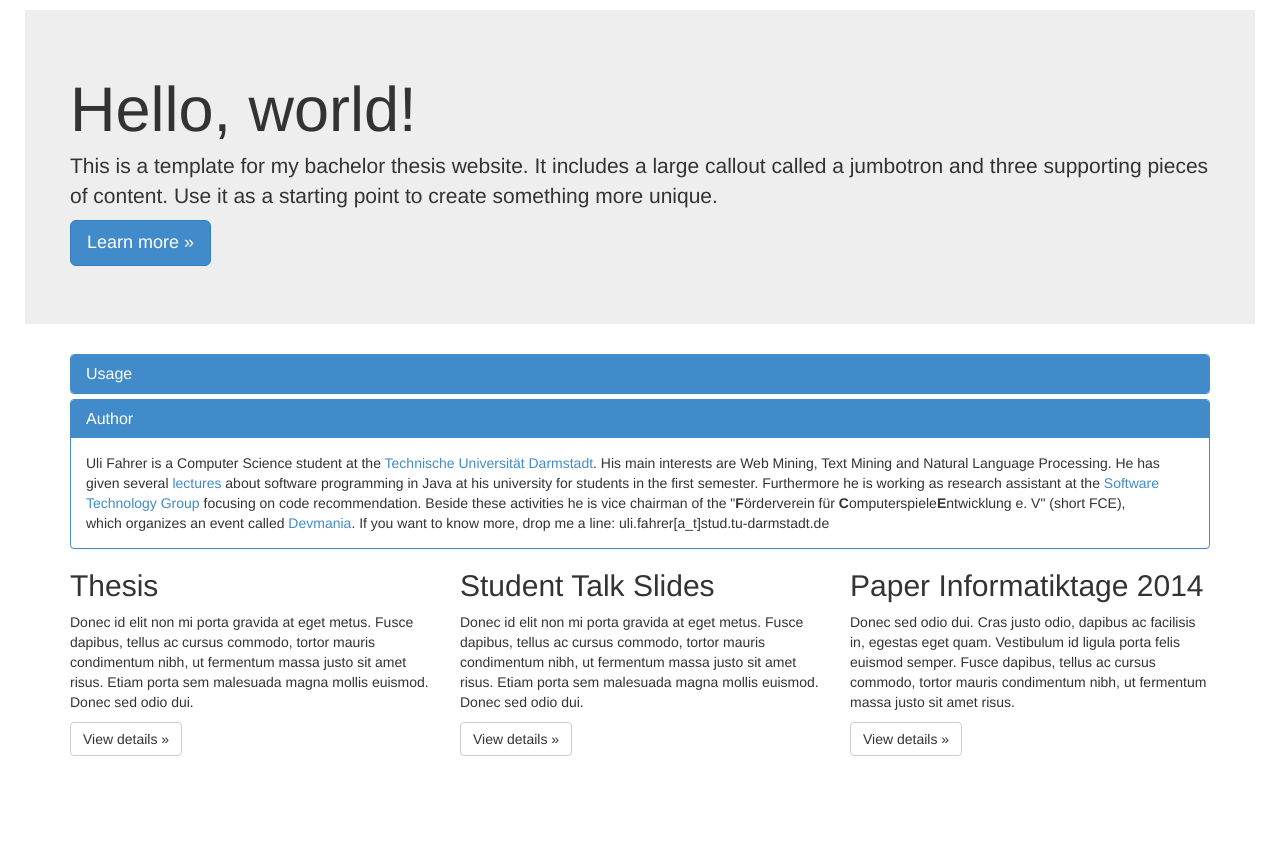
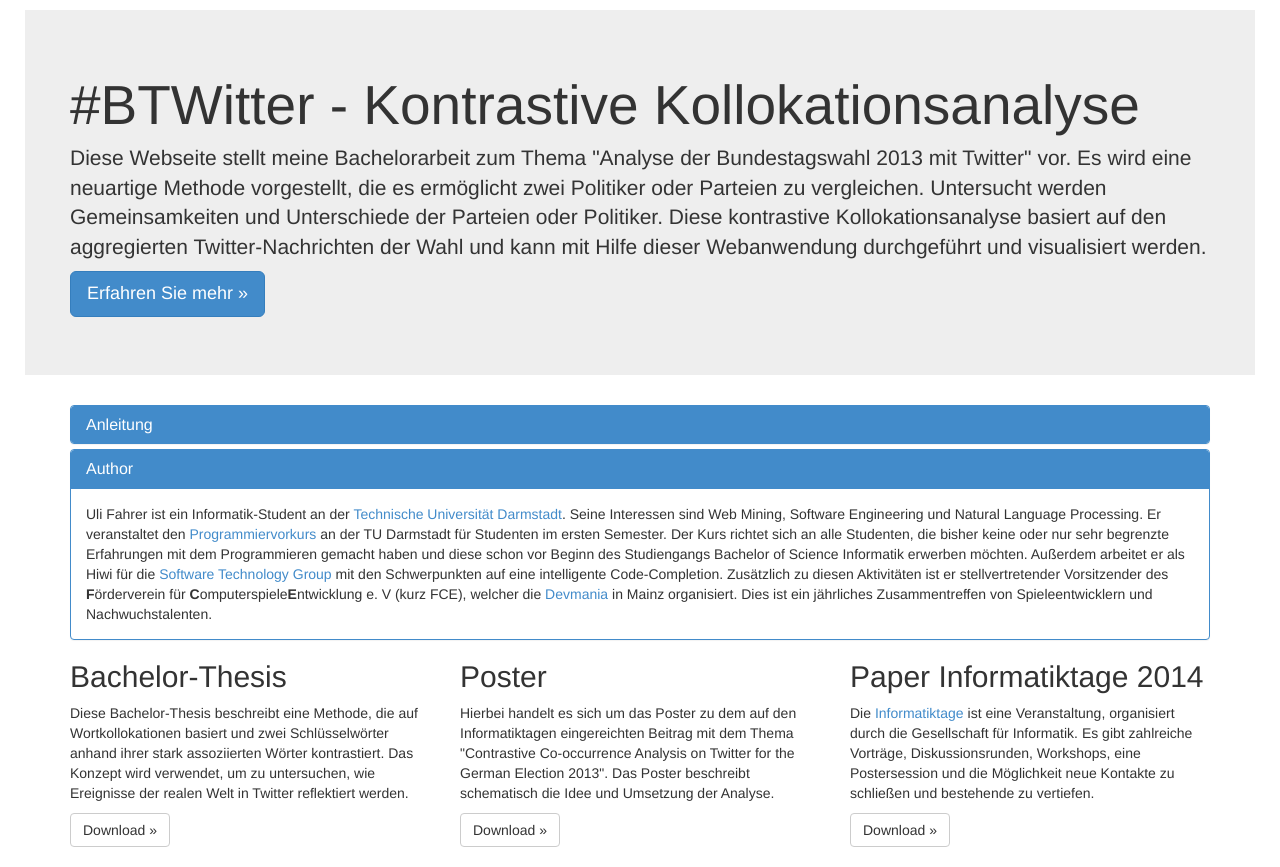
Before and after one commit to Tooa/BTWitter, a Python web app: template webapp/btwitter/templates/index.jinja2 in a window 1280 px wide. Shown: the part 98-965 px from the top of the page. Before the commit the page ends 854 px from the top, so only its background shows below. Run offline with Jinja, Linux system fonts and the light colour scheme; the template is opened without the code that fills it: most values are stand-ins (such as "Sample title", 1, 10 or a date in 2020); some libraries are stand-ins or nearby versions.

Commit message:
*translate webapp *add stub texts

```diff
--- a/webapp/btwitter/static/own.css
+++ b/webapp/btwitter/static/own.css
@@ -41,6 +41,10 @@ label {
   overflow: auto;
 }
 
+.jumbotron h1 {
+        font-size: 55px;
+ }
+
 
 /*
 Used to screen capture
--- a/webapp/btwitter/templates/index.jinja2
+++ b/webapp/btwitter/templates/index.jinja2
@@ -147,45 +147,70 @@
             <div class="modal-content">
                 <div class="modal-header">
                     <button type="button" class="close" data-dismiss="modal" aria-hidden="true">&times;</button>
-                    <h3 class="modal-title" >Configuration Parameter Help</h3>
+                    <h3 class="modal-title">Hilfe zu den Konfigurationsparametern</h3>
                 </div>
                 <div class="modal-body">
                     <ul class="nav nav-tabs">
-                        <li class="active"><a href="#normal"  data-toggle="tab">Normal Mode</a></li>
-                        <li><a href="#advanced"  data-toggle="tab">Advanced Mode</a></li>
+                        <li class="active"><a href="#normal"  data-toggle="tab">Standard Modus</a></li>
+                        <li><a href="#advanced"  data-toggle="tab">Erweiterter Modus</a></li>
                     </ul>
 
                     <div class="tab-content">
                         <div class="tab-pane active" id="normal">
                             <dl style="margin-top: 10px;">
-                                 <dt>Keywords: </dt>
+                                 <dt>Schlüsselwörter: </dt>
                                  <dd>
-                                     Die beiden Eingabefelder erwarteten jeweils einen Politiker oder eine Partei, für welche eine kontrastive Kollokationsanalyse durchgeführt werden soll.
+                                     Die beiden Eingabefelder erwarten jeweils einen Politiker oder eine Partei, für welche eine kontrastive Kollokationsanalyse durchgeführt werden soll.
                                      Mit Hilfe des Buttons, auf dem ein Minuszeichen abgebildet ist, kann ein Eingabefeld entfernt werden, um eine Analyse mit nur einer Entität durchzuführen.
-                                     Analog erzeugt der Button mit dem Pluszeichen ein neues Eingabefeld für die kontrastive Analyse.
+                                     Analog erzeugt der Button mit dem Pluszeichen ein neues Eingabefeld für die kontrastive Analyse. Das Eingabefeld ist außerdem mit einer Autovervollständigungsfunktion ausgestattet,
+                                     welche Spitzenkandidaten dieser Bundestagswahl unterstützt. Durch betätigen des Go-Buttons, wird die Anfrage an den Server übermittelt und anschließend das Ergebnis visualisiert.
                                  </dd>
-                                 <dt>Display Limit: </dt>
+                                 <dt>Anzahl der Begriffe: </dt>
                                  <dd>
-                                    Dieses Feld reguliert die Gesamtanzahl der angezeigten Wörter in der Analyse. Die Obergrenze liegt bei 200 Begriffen, da mehr Wörter nicht überschneidungsfrei
-                                    auf durchschnittlichen Monitoren dargestellt werden können.
+                                    Dieses Feld reguliert die Gesamtanzahl der angezeigten Wörter in der Analyse.
+                                    Die Obergrenze liegt bei 200 Begriffen, da mehr Wörter nicht überschneidungsfrei auf durchschnittlichen Monitoren dargestellt werden können.
                                  </dd>
-                                 <dt>Part of Speech: </dt>
+                                 <dt>Part-of-Speech: </dt>
                                  <dd>
                                      Diese Option ermöglicht es, verschiedene Wortklassen von der Analyse auszuschließen. In der Standardeinstellung werden alle Wortklassen betrachtet.
-                                     Diese Wortklassen repräsentieren neben herkömmlichen Wortarten (Verben, Nomen, Adjektive, ...) auch beispielsweise Orte, die in Zusammenhang mit
-                                     der untersuchten Entität stehen. Außerdem werden Twitter-spezifische Klassen wie Hashtags und Usernamen unterstützt.
+                                     Diese Wortklassen repräsentieren neben herkömmlichen Wortarten (z.B. Verben, Nomen und Adjektive) auch  Standorte, die in Zusammenhang mit der untersuchten Entität stehen.
+                                     Außerdem werden twitterspezifische Klassen wie Hashtags und Usernamen unterstützt.
                                  </dd>
-                                 <dt>Other Options: </dt>
+                                 <dt>Sonstige Optionen: </dt>
                                  <dd>
-                                     Zum einen können Tweets nach der Bundestagswahl am 22. September in die Auswertung der Analyse aufgenommen werden. Diese Funktion ist nützlich für
-                                     Untersuchungen, die speziell auf Auswirkungen vor und nach dem Wahlkampf fokussiert sind. Zum anderen bietet der zweite Schalter die Möglichkeit, die Analyse
-                                     auf Namensentitäten zu beschränken. Dadurch werden nur Politiker angezeigt, die dem gegebenen Politiker oder der gegebenen Partei stark assoziiert sind.
+                                     Zum einen können Tweets nach der Bundestagswahl am 22. September in die Auswertung der Analyse aufgenommen werden. Diese Funktion ist nützlich für Untersuchungen,
+                                     die speziell auf Auswirkungen vor und nach dem Wahlkampf fokussiert sind. Zum anderen bietet der zweite Schalter die Möglichkeit, die Analyse auf Namensentitäten zu beschränken.
+                                     Dadurch werden nur Politiker angezeigt, die mit dem gegebenen Politiker oder der gegebenen Partei stark assoziiert sind.
                                  </dd>
                             </dl>
                         </div>
 
                         <div class="tab-pane" id="advanced">
-
+                            <dl style="margin-top: 10px;">
+                                     <dt>Wortassoziationsmetriken: </dt>
+                                     <dd>
+                                         Hier kann das Wortassoziationsmaß variiert werden. Dieses Maß bestimmt, welche Wörter für die zu untersuchenden Entitäten in die Ergebnisse aufgenommen werden sollen.
+                                         Es existiert außerdem eine starke Abhängigkeit zu anderen Parametern, wie  der Wortfrequenz. Das bedeutet, das Ändern dieses Maßes kann es erforderlich machen,
+                                         andere Parameter entsprechend anzupassen.
+                                     </dd>
+                                     <dt>Kantengewicht: </dt>
+                                     <dd>
+                                        Dieser Parameter repräsentiert einen Schwellwert für das minimale Kantengewicht zwischen der gegebenen Entität und dem stark assoziierten Wort. Ein minimales Kantengewicht von drei bedeutet, dass beide Wörter mindestens dreimal als Bigramm im Korpus enthalten sein müssen.
+                                     </dd>
+                                     <dt>Wortfrequenz A und B: </dt>
+                                     <dd>
+                                         Die Wortfrequenz bestimmt, wie häufig ein Wort im Korpus enthalten sein muss, um in die Ergebnisse aufgenommen zu werden.
+                                         Dieser Parameter ist wichtig für die Verwendung mit dem \ac{PMI} Maß und kann genutzt werden, um seltene Bigramme aus dem Ergebnis zu entfernen.
+                                     </dd>
+                                     <dt>Wortfrequenz AB: </dt>
+                                     <dd>
+                                         Dieser Parameter reguliert explizit die Frequenz der Wörter im Schnitt der Analyse.
+                                     </dd>
+                                     <dt>Anteil der Begriffe im Schnitt: </dt>
+                                     <dd>
+                                         Diese Einstellung kontrolliert den Anteil der Gemeinsamkeiten zwischen den betrachteten Entitäten. Der Wert 25 bedeutet, dass mindestens 25 Prozent der Menge an Wörtern im Ergebnis Gemeinsamkeiten repräsentieren müssen.
+                                    </dd>
+                                </dl>
                         </div>
                     </div>
                 </div>
@@ -204,9 +229,11 @@
 
     <div class="jumbotron">
       <div class="container">
-        <h1>Hello, world!</h1>
-        <p>This is a template for my bachelor thesis website. It includes a large callout called a jumbotron and three supporting pieces of content. Use it as a starting point to create something more unique.</p>
-        <p><a class="btn btn-primary btn-lg" role="button" id="learn_more_button">Learn more &raquo;</a></p>
+        <h1>#BTWitter - Kontrastive Kollokationsanalyse</h1>
+        <p>Diese Webseite stellt meine Bachelorarbeit zum Thema "Analyse der Bundestagswahl 2013 mit Twitter" vor. Es wird eine neuartige Methode vorgestellt, die es ermöglicht zwei Politiker oder Parteien zu vergleichen.
+            Untersucht werden Gemeinsamkeiten und Unterschiede der Parteien oder Politiker.
+            Diese kontrastive Kollokationsanalyse basiert auf den aggregierten Twitter-Nachrichten der Wahl und kann mit Hilfe dieser Webanwendung durchgeführt und visualisiert werden.   </p>
+        <p><a class="btn btn-primary btn-lg" role="button" id="learn_more_button">Erfahren Sie mehr &raquo;</a></p>
       </div>
     </div>
 
@@ -215,7 +242,7 @@
             <div class="panel panel-primary">
                 <div class="panel-heading">
                     <h4 class="panel-title">
-                        <a data-toggle="collapse" data-parent="#accordion" href="#usage_collapse">Usage</a>
+                        <a data-toggle="collapse" data-parent="#accordion" href="#usage_collapse">Anleitung</a>
                     </h4>
                 </div>
                 <div id="usage_collapse" class="panel-collapse collapse">
@@ -233,10 +260,12 @@
                 </div>
                 <div id="author_collapse" class="panel-collapse collapse in">
                     <div class="panel-body">
-                       Uli Fahrer is a Computer Science student at the <a title="Technische Universität Darmstadt" href="http://www.tu-darmstadt.de/" target="_blank">Technische Universität Darmstadt</a>. His main interests are Web Mining, Text Mining and Natural Language Processing.
-                       He has given several <a title="Programmiervorkurs" href="http://d120.de/vorkurs/" target="_blank">lectures</a> about software programming in Java at his university for students in the first semester. Furthermore he is working as research assistant at the <a title="Software Technology Group" href="http://www.stg.tu-darmstadt.de/" target="_blank">Software Technology Group</a> focusing on code recommendation.
-                       Beside these activities he is vice chairman of the "<b>F</b>örderverein für <b>C</b>omputerspiele<b>E</b>ntwicklung e. V" (short FCE), which organizes an event called <a href="http://devmania.net/" target="_blank">Devmania</a>.
-                       If you want to know more, drop me a line: uli.fahrer[a_t]stud.tu-darmstadt.de
+                       Uli Fahrer ist ein Informatik-Student an der <a title="Technische Universität Darmstadt" href="http://www.tu-darmstadt.de/" target="_blank">Technische Universität Darmstadt</a>.
+                       Seine Interessen sind Web Mining, Software Engineering und Natural Language Processing. Er veranstaltet den  <a title="Programmiervorkurs" href="http://d120.de/vorkurs/" target="_blank">Programmiervorkurs</a> an der TU Darmstadt für Studenten im ersten Semester.
+                       Der Kurs richtet sich an alle Studenten, die bisher keine oder nur sehr begrenzte Erfahrungen mit dem Programmieren gemacht haben und diese schon vor Beginn des Studiengangs Bachelor of Science Informatik erwerben möchten.
+                       Außerdem arbeitet er als Hiwi für die <a title="Software Technology Group" href="http://www.stg.tu-darmstadt.de/" target="_blank">Software Technology Group</a> mit den Schwerpunkten auf eine intelligente Code-Completion.
+                       Zusätzlich zu diesen Aktivitäten ist er stellvertretender Vorsitzender des <b>F</b>örderverein für <b>C</b>omputerspiele<b>E</b>ntwicklung e. V (kurz FCE), welcher die <a href="http://devmania.net/" target="_blank">Devmania</a> in Mainz organisiert.
+                       Dies ist ein jährliches Zusammentreffen von Spieleentwicklern und Nachwuchstalenten.
                     </div>
                 </div>
             </div>
@@ -245,19 +274,22 @@
 
       <div class="row">
         <div class="col-md-4">
-          <h2>Thesis</h2>
-          <p>Donec id elit non mi porta gravida at eget metus. Fusce dapibus, tellus ac cursus commodo, tortor mauris condimentum nibh, ut fermentum massa justo sit amet risus. Etiam porta sem malesuada magna mollis euismod. Donec sed odio dui. </p>
-          <p><a class="btn btn-default" href="#" role="button">View details &raquo;</a></p>
+          <h2>Bachelor-Thesis</h2>
+          <p>Diese Bachelor-Thesis beschreibt eine Methode, die auf Wortkollokationen basiert und zwei Schlüsselwörter anhand ihrer stark assoziierten Wörter kontrastiert.
+              Das Konzept wird verwendet, um zu untersuchen, wie Ereignisse der realen Welt in Twitter reflektiert werden. </p>
+          <p><a class="btn btn-default" href="{{ url_for('static', filename='files/thesis_final_uf.pdf') }}" role="button">Download &raquo;</a></p>
         </div>
         <div class="col-md-4">
-          <h2>Student Talk Slides</h2>
-          <p>Donec id elit non mi porta gravida at eget metus. Fusce dapibus, tellus ac cursus commodo, tortor mauris condimentum nibh, ut fermentum massa justo sit amet risus. Etiam porta sem malesuada magna mollis euismod. Donec sed odio dui. </p>
-          <p><a class="btn btn-default" href="#" role="button">View details &raquo;</a></p>
+          <h2>Poster</h2>
+          <p>Hierbei handelt es sich um das Poster zu dem auf den Informatiktagen eingereichten Beitrag mit dem Thema "Contrastive Co-occurrence Analysis on Twitter for the German Election 2013".
+          Das Poster beschreibt schematisch die Idee und Umsetzung der Analyse.</p>
+          <p><a class="btn btn-default" href="{{ url_for('static', filename='files/Poster_Informatiktage_Fahrer_2503.pdf') }}" role="button">Download &raquo;</a></p>
        </div>
         <div class="col-md-4">
           <h2>Paper Informatiktage 2014</h2>
-          <p>Donec sed odio dui. Cras justo odio, dapibus ac facilisis in, egestas eget quam. Vestibulum id ligula porta felis euismod semper. Fusce dapibus, tellus ac cursus commodo, tortor mauris condimentum nibh, ut fermentum massa justo sit amet risus.</p>
-          <p><a class="btn btn-default" href="#" role="button">View details &raquo;</a></p>
+          <p>Die <a title="Informatiktage" href="http://informatiktage.gi.de/" target="_blank">Informatiktage</a> ist eine Veranstaltung, organisiert durch die Gesellschaft für Informatik.
+          Es gibt zahlreiche Vorträge, Diskussionsrunden, Workshops, eine Postersession und die Möglichkeit neue Kontakte zu schließen und bestehende zu vertiefen.</p>
+          <p><a class="btn btn-default" href="{{ url_for('static', filename='files/workshop_paper.pdf') }}" role="button">Download &raquo;</a></p>
         </div>
       </div>
     </div>
```
Also changed, not shown: 4 other files.
